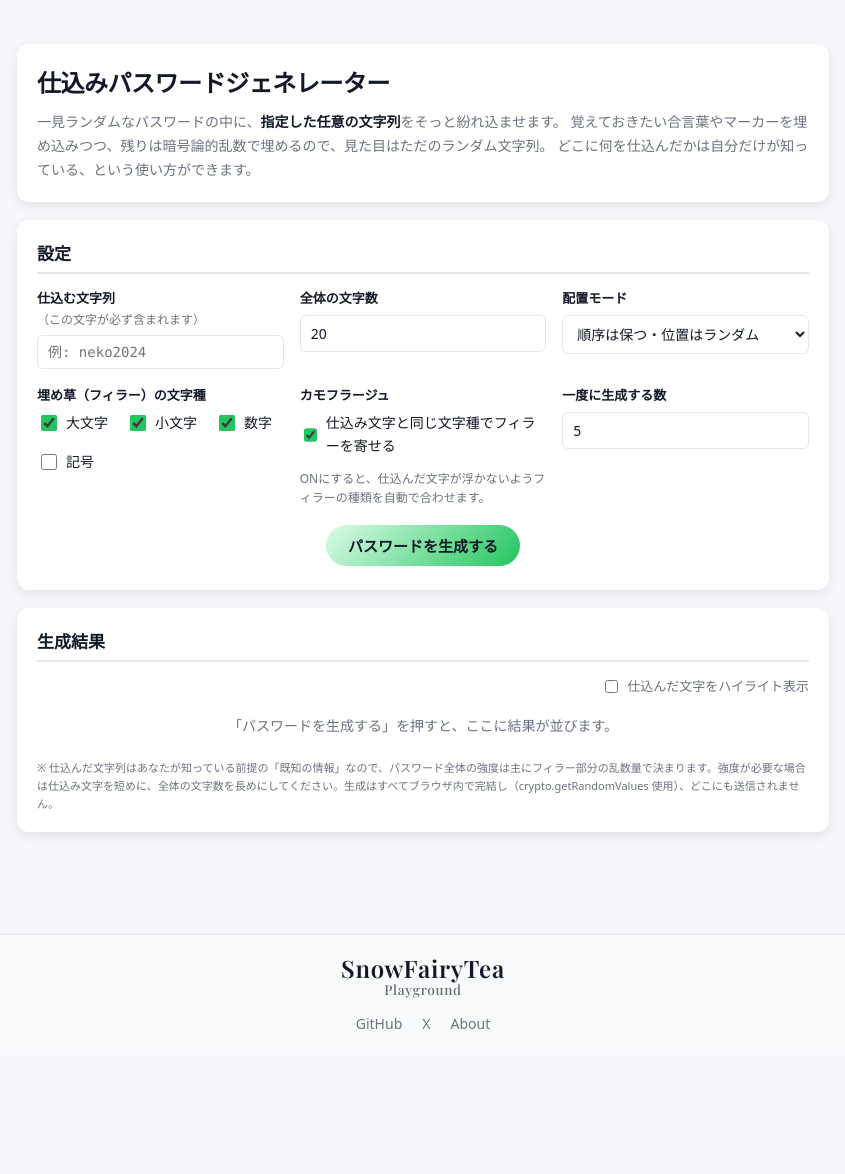
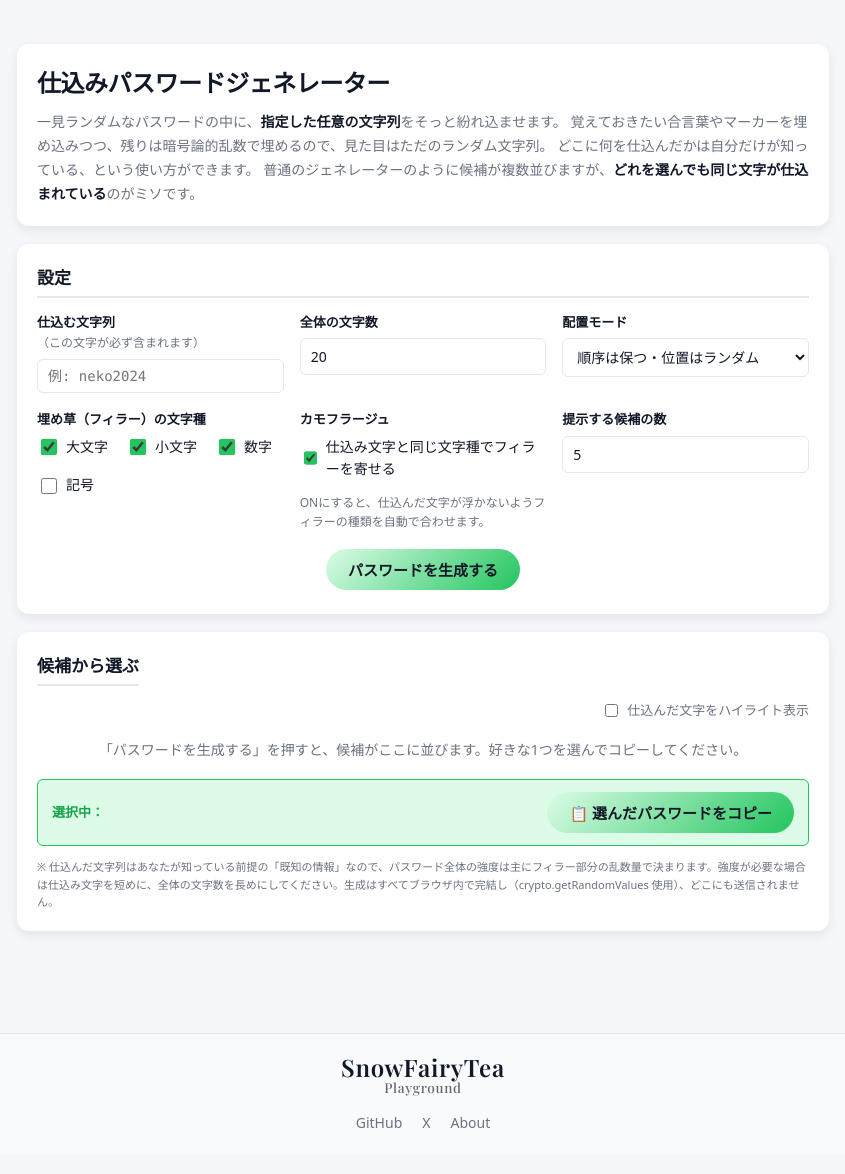
Before and after one commit to SnowFairyTea/playground, a Jekyll site: the page built from apps/embed-password-gen/index.html, in a window 1280 px wide. Shown: the whole page, without its empty margins (217-1062 px from the left). Built offline with Jekyll 4.4.1, drawn with Linux system fonts in a browser that asks for light colours; before the commit the page ends 1075 px from its top, so only the background shows below that.

Commit message:
生成結果を複数候補から選ぶピッカーUIに変更
普通のパスワードジェネレーターのように複数候補を提示し、ラジオで
1つ選ぶ形式に。どの候補を選んでも同じ文字が仕込まれている
（ニセランダム）点をリード文にも明記。

- 候補カードをクリック/ラジオで選択、選択中は緑ハイライト
- 選択中パスワードを表示する選択バー＋専用コピーボタン
- 「別の候補」再生成ボタンを結果ヘッダーに追加
- ラベルを「提示する候補の数」に変更

Co-Authored-By: Claude Fable 5 <noreply@anthropic.com>
Claude-Session: https://claude.ai/code/session_01LNCXWhonTfUrrNTQeogUKD

```diff
--- a/apps/embed-password-gen/index.html
+++ b/apps/embed-password-gen/index.html
@@ -96,15 +96,79 @@ input:focus, select:focus {
 }
 .toggle-reveal input { accent-color: var(--accent); }
 
+.results-head {
+  display: flex; align-items: center; justify-content: space-between;
+  gap: 12px; margin-bottom: 14px;
+}
+.results-head h2 { margin: 0; }
+
+.mini-btn {
+  padding: 6px 14px;
+  border-radius: var(--radius-pill);
+  border: 1px solid var(--border);
+  background: var(--card);
+  cursor: pointer;
+  font-size: 13px;
+  font-family: var(--font);
+  color: var(--text);
+  transition: all 0.15s ease;
+}
+.mini-btn:hover { background: var(--accent-light); border-color: var(--accent); }
+
 .result-item {
+  display: flex;
+  align-items: flex-start;
+  gap: 12px;
   border: 1px solid var(--border);
   border-radius: var(--radius-sm);
   padding: 12px 14px;
   margin-bottom: 12px;
   background: var(--surface);
+  cursor: pointer;
+  transition: border-color 0.15s ease, box-shadow 0.15s ease, background 0.15s ease;
+}
+.result-item:hover { border-color: var(--accent); }
+.result-item.selected {
+  border-color: var(--accent);
+  background: var(--accent-light);
+  box-shadow: 0 0 0 1px var(--accent);
 }
 
+.radio {
+  flex: none;
+  width: 18px; height: 18px;
+  border-radius: 50%;
+  border: 2px solid var(--border);
+  margin-top: 3px;
+  position: relative;
+  transition: border-color 0.15s ease;
+}
+.result-item:hover .radio { border-color: var(--accent); }
+.result-item.selected .radio { border-color: var(--accent-hover); }
+.result-item.selected .radio::after {
+  content: "";
+  position: absolute; inset: 3px;
+  border-radius: 50%;
+  background: var(--accent-hover);
+}
+
+.result-body { flex: 1; min-width: 0; }
+
 .pw-row { display: flex; align-items: center; gap: 10px; flex-wrap: wrap; }
+
+.selected-bar {
+  display: flex; align-items: center; gap: 10px; flex-wrap: wrap;
+  padding: 12px 14px;
+  border: 1px solid var(--accent);
+  background: var(--accent-light);
+  border-radius: var(--radius-sm);
+  margin: 6px 0 12px;
+}
+.selected-label { font-size: 13px; font-weight: 600; color: var(--accent-hover); }
+.selected-pw {
+  flex: 1; min-width: 160px;
+  font-size: 15px; font-weight: 600; word-break: break-all;
+}
 
 .pw {
   font-family: var(--font-mono);
@@ -161,6 +225,7 @@ input:focus, select:focus {
       一見ランダムなパスワードの中に、<b>指定した任意の文字列</b>をそっと紛れ込ませます。
       覚えておきたい合言葉やマーカーを埋め込みつつ、残りは暗号論的乱数で埋めるので、見た目はただのランダム文字列。
       どこに何を仕込んだかは自分だけが知っている、という使い方ができます。
+      普通のジェネレーターのように候補が複数並びますが、<b>どれを選んでも同じ文字が仕込まれている</b>のがミソです。
     </p>
   </div>
 
@@ -205,7 +270,7 @@ input:focus, select:focus {
       </div>
 
       <div class="field">
-        <label>一度に生成する数</label>
+        <label>提示する候補の数</label>
         <input type="number" id="genCount" min="1" max="20" value="5">
       </div>
     </div>
@@ -216,11 +281,19 @@ input:focus, select:focus {
   </div>
 
   <div class="card">
-    <h2>生成結果</h2>
+    <div class="results-head">
+      <h2>候補から選ぶ</h2>
+      <button class="mini-btn" id="regenBtn" hidden>🔄 別の候補</button>
+    </div>
     <label class="toggle-reveal">
       <input type="checkbox" id="revealToggle"> 仕込んだ文字をハイライト表示
     </label>
-    <div id="results"><div class="empty">「パスワードを生成する」を押すと、ここに結果が並びます。</div></div>
+    <div id="results"><div class="empty">「パスワードを生成する」を押すと、候補がここに並びます。好きな1つを選んでコピーしてください。</div></div>
+    <div class="selected-bar" id="selectedBar" hidden>
+      <span class="selected-label">選択中：</span>
+      <span class="selected-pw mono" id="selectedPw"></span>
+      <button class="btn" id="copySelectedBtn">📋 選んだパスワードをコピー</button>
+    </div>
     <div class="disclaimer">
       ※ 仕込んだ文字列はあなたが知っている前提の「既知の情報」なので、パスワード全体の強度は主にフィラー部分の乱数量で決まります。強度が必要な場合は仕込み文字を短めに、全体の文字数を長めにしてください。生成はすべてブラウザ内で完結し（crypto.getRandomValues 使用）、どこにも送信されません。
     </div>
@@ -380,12 +453,35 @@ input:focus, select:focus {
     return { chars, embedIdx, bits: rng.bits(), poolSize: pool.length };
   }
 
+  let lastItems = [];
+  let selectedIndex = 0;
+
+  function selectCandidate(i) {
+    selectedIndex = i;
+    render(lastItems, $("revealToggle").checked);
+  }
+
+  function updateSelectedBar() {
+    const bar = $("selectedBar");
+    const it = lastItems[selectedIndex];
+    if (!it) { bar.hidden = true; return; }
+    bar.hidden = false;
+    $("selectedPw").textContent = it.chars.join("");
+  }
+
   function render(items, reveal) {
     const box = $("results");
     box.innerHTML = "";
-    for (const it of items) {
+    items.forEach((it, index) => {
       const item = document.createElement("div");
-      item.className = "result-item";
+      item.className = "result-item" + (index === selectedIndex ? " selected" : "");
+      item.addEventListener("click", () => selectCandidate(index));
+
+      const radio = document.createElement("div");
+      radio.className = "radio";
+
+      const body = document.createElement("div");
+      body.className = "result-body";
 
       const row = document.createElement("div");
       row.className = "pw-row";
```
Also changed, not shown: other parts of apps/embed-password-gen/index.html (+16 -7 lines).
